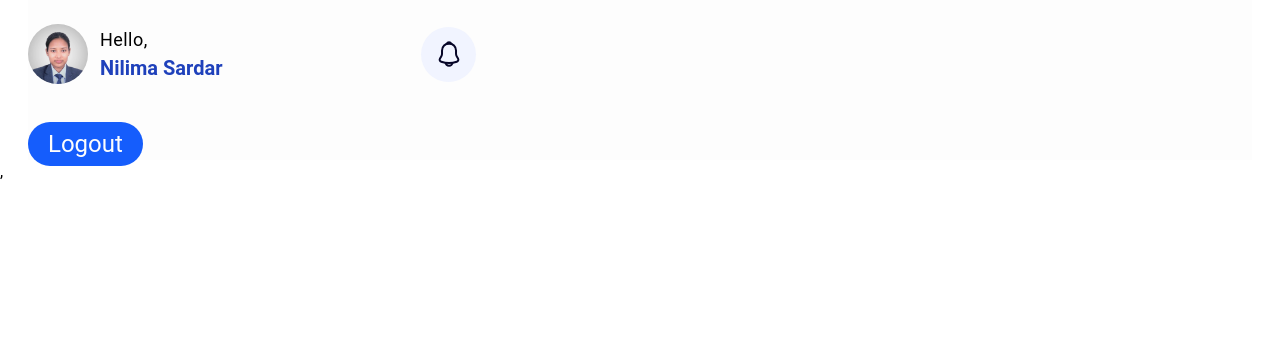
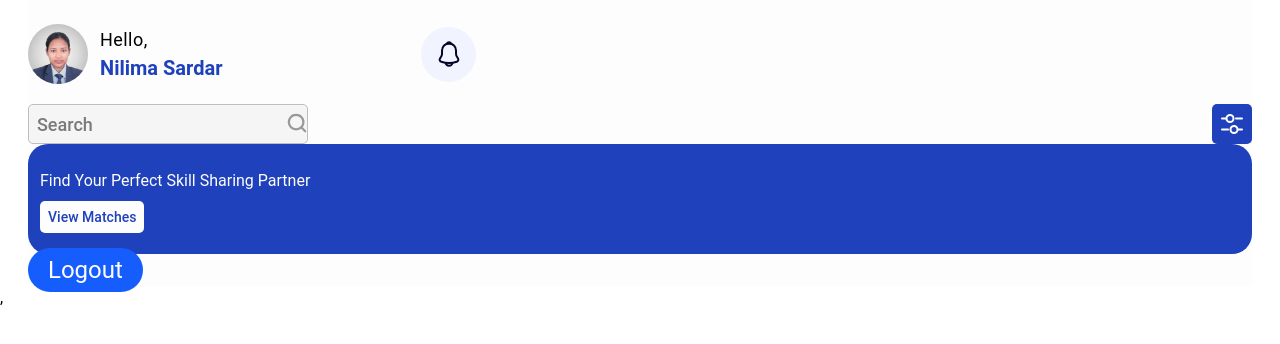
Before and after one commit to NilimaSardar/Skill_Sharing_Platform, a React (Vite) app in the folder Frontend/: page /dashboard in a window 1280 px wide. Shown: the top 344 px of the page. Built offline with nearby package versions, Linux system fonts and the light colour scheme; no server answers.

Commit message:
imported icon and image and made dashboard search and filter

```diff
--- a/Frontend/src/App.jsx
+++ b/Frontend/src/App.jsx
@@ -8,6 +8,7 @@ import LandingPage from "./pages/LandingPage"
 import PageNotFound from "./pages/PageNotFound"
 import Dashboard from "./pages/Dashboard"
 import Logout from "./pages/Logout"
+import Request from "./pages/Request"
 
 
 function App() {
@@ -22,6 +23,7 @@ function App() {
           <Route path="/login" element={<Login/>}/>
           <Route path="/register" element={<Register/>}/>
           <Route path="/dashboard" element={<Dashboard/>}/>
+          <Route path="/request" element={<Request/>}/>
           <Route path="/logout" element={<Logout/>}/>
           <Route path="*" element={<PageNotFound/>}/>
         </Routes>
--- a/Frontend/src/index.css
+++ b/Frontend/src/index.css
@@ -16,4 +16,8 @@
   --color-icon-bg-hover: #F1F4FF; /* change*/
   --color-text: #262626;
   --color-linearblue: #E5E9FF;
+
+  --color-search-bg: #F5F5F5;
+  --color-search-placeholder: #999999;
+  --color-border: #BEBEBE;
 }
--- a/Frontend/src/pages/Dashboard.jsx
+++ b/Frontend/src/pages/Dashboard.jsx
@@ -17,7 +17,7 @@ const Dashboard = () => {
 
   return (
     <div className="bg-white mx-[28px]">
-      <div className="py-[24px] flex justify-between items-center w-full max-w-md">
+      <div className="pt-[24px] flex justify-between items-center w-full max-w-md">
         <div className="flex items-center gap-3 mb-5">
           <img src="profile/Nilima.jpeg" alt="profile image" className="h-[60px] w-[60px] rounded-full"/>
           <div className="leading-7">
@@ -28,6 +28,31 @@ const Dashboard = () => {
         <div className="w-[55px] h-[55px] bg-icon-bg-hover flex items-center justify-center rounded-full mb-5 cursor-pointer">
           <img src="images/notification.svg" alt="notification bell" />
         </div>
+      </div>
+      {/* Search and filter */}
+      <div className="flex justify-between gap-2.5">
+        <div className="p-2 h-10 w-70 text-[18px] font-medium border border-border bg-search-bg rounded-[5px] flex justify-between">
+          <input type="text" placeholder="Search"/>
+          <img src="images/Search_Icon.svg" alt="Search_Icon" className="w-5 h-5"/>
+        </div>
+
+        <div className="bg-primary p-2 w-10 h-10 rounded-[5px]">
+          <img src="images/Filter_Icon.svg" alt="Filter_Icon" />
+        </div>
+      </div>
+
+      {/* Matching Partner */}
+      <div className="flex justify-between items-center bg-primary w-full h-[110px] rounded-[20px]">
+        <div className="leading-9 pl-3">
+          <h3 className="text-white text-[16px]">Find Your Perfect Skill Sharing Partner</h3>
+          <Link
+            to="/Request"
+            className="bg-white rounded-[5px] text-primary text-[14px] font-medium px-2 py-2"
+          >
+            View Matches
+          </Link>
+        </div>
+        <img src="" alt="" />
       </div>
       <Link
         to="/logout"
--- /dev/null
+++ b/Frontend/src/pages/Request.jsx
@@ -0,0 +1,9 @@
+import React from 'react'
+
+const Request = () => {
+  return (
+    <div>Request</div>
+  )
+}
+
+export default Request
```
Also changed, not shown: Frontend/public/images/Filter_Icon.svg (added), Frontend/public/images/Search_Icon.svg (added).
